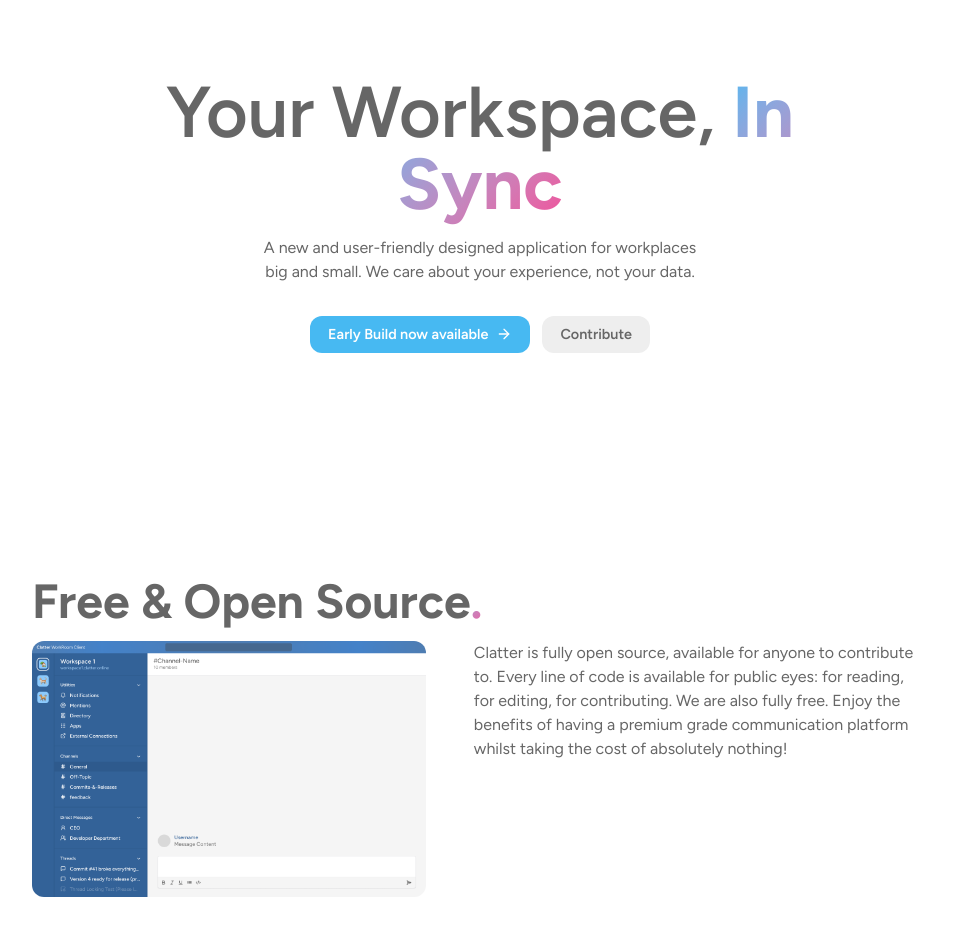
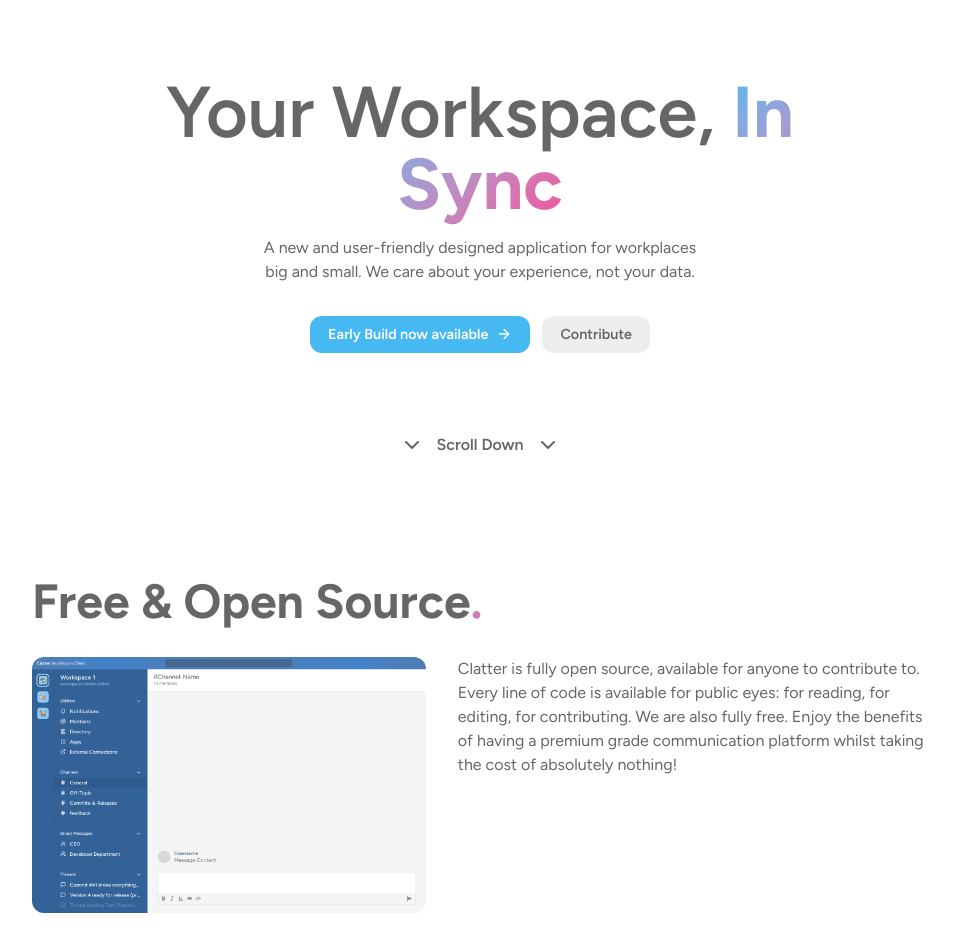
Before and after one commit to Quntem/clatter-next, a Next.js app in the folder apps/web/: page / in a window 1280 px wide. Shown: the part 378-1330 px from the top of the page, without its empty margins (160-1114 px from the left). Built offline with nearby package versions, Linux system fonts and the light colour scheme.

Commit message:
feat(homepage): add "scroll down" text with anims

```diff
--- a/apps/web/app/home.css
+++ b/apps/web/app/home.css
@@ -1,4 +1,17 @@
 @import "tailwindcss";
+
+@theme {
+  --animate-down: down 1s infinite;
+
+  @keyframes down {
+    0%, 100% {
+      transform: translateY(0);
+    }
+    50% {
+      transform: translateY(5);
+    }
+  }
+}
 
 @theme inline {
   --color-background: oklch(1 0 0);
--- a/apps/web/app/page.tsx
+++ b/apps/web/app/page.tsx
@@ -1,10 +1,10 @@
-import { ArrowRight } from "lucide-react";
+import { ArrowRight, ChevronDown } from "lucide-react";
 import "./home.css";
 
 export default function Page() {
   return (
     <div>
-      <section className="min-h-dvh flex flex-col py-12">
+      <section className="min-h-dvh flex flex-col pt-12 pb-6">
         <header className="flex items-center px-[15dvw]">
           <img width={32} height={32} src={"/home/icon/regular_48x48.png"} alt={"Clatter logo"}></img>
           <p className="ml-3 font-semibold text-lg">Clatter</p>
@@ -35,11 +35,12 @@ export default function Page() {
             </div>
           </div>
         </div>
+        <p className="flex flex-row gap-3 mx-auto text-center font-semibold"><ChevronDown className="animate-down"/>Scroll Down<ChevronDown className="animate-down"/></p>
       </section>
       <section className="px-[15dvw] py-24">
-        <div className="flex flex-col gap-4">
+        <div className="flex flex-col gap-8">
           <h2 className="text-5xl font-bold">Free & Open Source<span className="text-gradient font-bold">.</span></h2>
-          <div className="flex flex-row gap-12">
+          <div className="flex flex-row gap-8">
             <img src={"/home/showcases/placeholder.png"} className="h-64 rounded-xl" />
             <div>
               <p>
```
